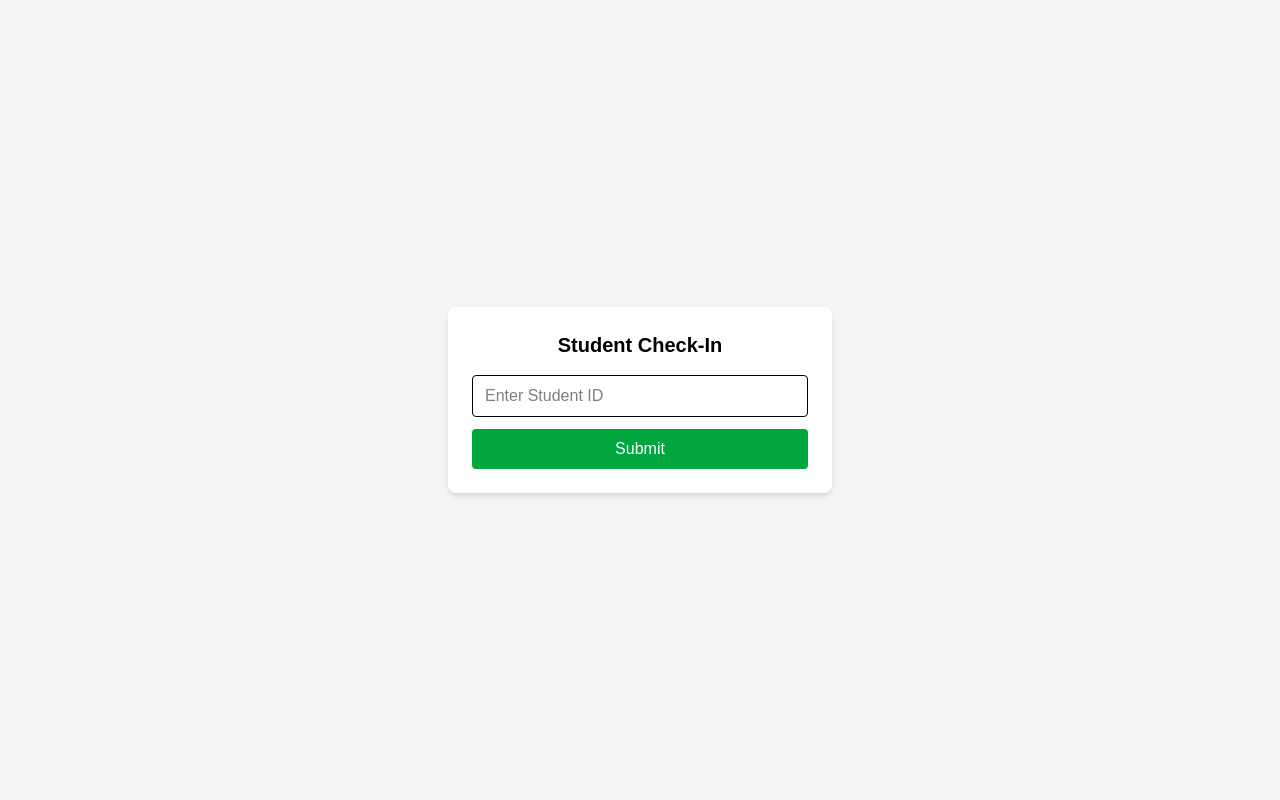
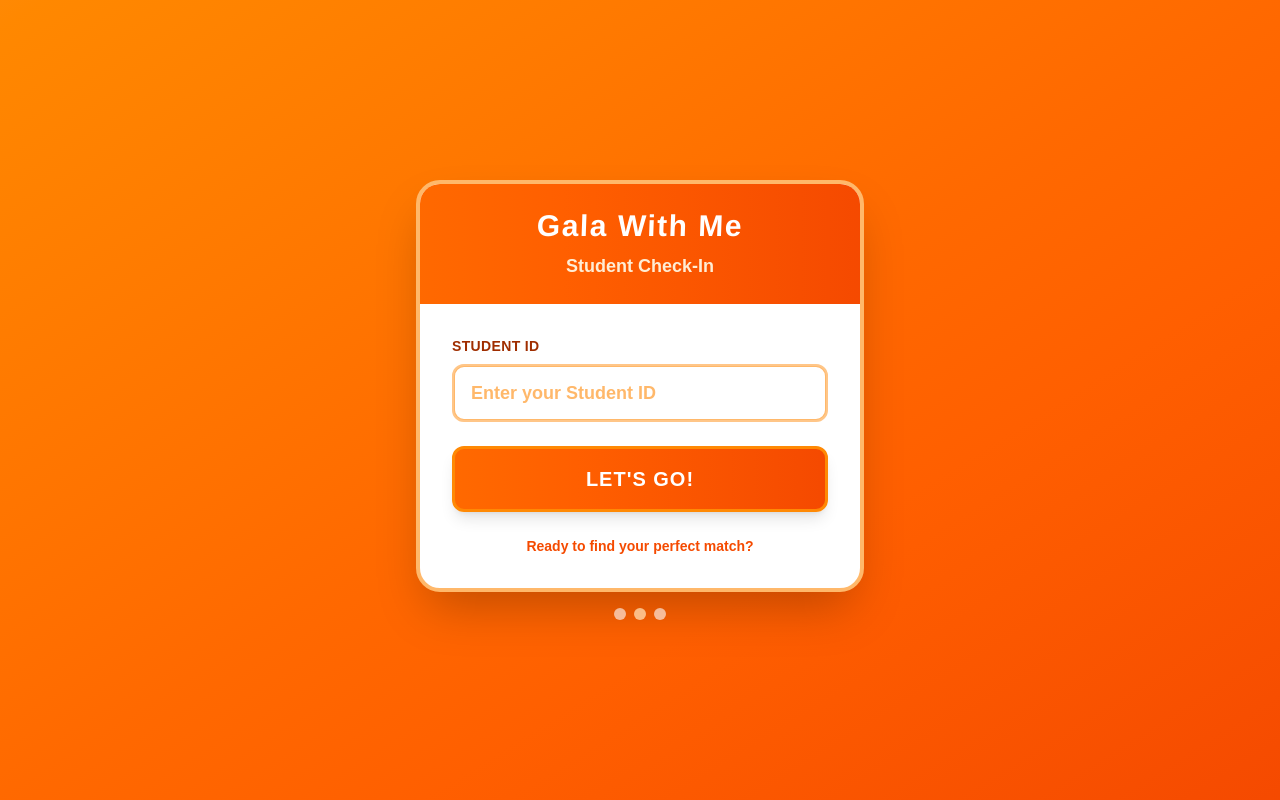
Before and after one commit to dlsl-animodev/gala-with-me, a Next.js app: page / in a window 1280 px wide. Built offline with nearby package versions, Linux system fonts and the light colour scheme; no server answers.

Commit message:
Style registration page with retro orange theme and fix auth context department handling

```diff
--- a/app/components/registrations.tsx
+++ b/app/components/registrations.tsx
@@ -61,35 +61,82 @@ export default function RegistrationPage() {
   }
 
   return (
-    <div className="h-screen flex items-center justify-center bg-gray-100">
-      <form
-        onSubmit={handleSubmit}
-        className="bg-white p-6 rounded-lg shadow-md w-full max-w-sm"
-      >
-        <h1 className="text-xl font-bold mb-4 text-center text-black">
+    <div className="min-h-screen flex items-center justify-center bg-gradient-to-br from-orange-400 via-orange-500 to-orange-600 p-4">
+      <div className="w-full max-w-md">
+        {/* Main Card */}
+        <div className="bg-white rounded-3xl shadow-2xl overflow-hidden border-4 border-orange-300">
+          {/* Header Section */}
+          <div className="bg-gradient-to-r from-orange-500 to-orange-600 px-8 py-6 text-center">
+            <h1 className="text-3xl font-black text-white mb-2 tracking-wider transform -skew-x-2">
+              Gala With Me
+            </h1>
+            <p className="text-orange-100 font-semibold text-lg">
               Student Check-In
-        </h1>
+            </p>
+          </div>
 
+          {/* Form Section */}
+          <div className="p-8">
+            <form onSubmit={handleSubmit} className="space-y-6">
+              {/* Student ID Input */}
+              <div className="space-y-2">
+                <label className="block text-orange-800 font-bold text-sm uppercase tracking-wide">
+                  Student ID
+                </label>
+                <div className="relative">
                   <input
                     type="text"
-          placeholder="Enter Student ID"
+                    placeholder="Enter your Student ID"
                     value={studentId}
                     onChange={(e) => setStudentId(e.target.value)}
-          className="w-full border px-3 py-2 rounded mb-3 text-black"
+                    className="w-full border-3 border-orange-300 focus:border-orange-500 px-4 py-3 rounded-xl text-gray-800 font-semibold text-lg placeholder-orange-300 focus:outline-none focus:ring-4 focus:ring-orange-200 transition-all duration-200 transform focus:scale-105"
                     required
                     disabled={loading}
                   />
+                  <div className="absolute inset-0 rounded-xl border-2 border-white opacity-20 pointer-events-none"></div>
+                </div>
+              </div>
 
-        {error && <p className="text-red-600 text-sm mb-3">{error}</p>}
+              {/* Error Message */}
+              {error && (
+                <div className="bg-red-100 border-2 border-red-300 rounded-xl p-4 text-center">
+                  <p className="text-red-700 font-bold">{error}</p>
+                </div>
+              )}
 
+              {/* Submit Button */}
               <button
                 type="submit"
                 disabled={loading}
-          className="w-full bg-green-600 text-white py-2 rounded hover:bg-green-700 disabled:bg-gray-400"
+                className="w-full bg-gradient-to-r from-orange-500 to-orange-600 hover:from-orange-600 hover:to-orange-700 text-white font-black text-xl py-4 rounded-xl shadow-lg transform transition-all duration-200 hover:scale-105 hover:shadow-xl disabled:opacity-50 disabled:transform-none disabled:hover:scale-100 border-3 border-orange-400 uppercase tracking-wider"
               >
-          {loading ? "Checking..." : "Submit"}
+                {loading ? (
+                  <div className="flex items-center justify-center space-x-3">
+                    <div className="animate-spin rounded-full h-6 w-6 border-b-2 border-white"></div>
+                    <span>Checking...</span>
+                  </div>
+                ) : (
+                  "LET'S GO!"
+                )}
               </button>
             </form>
+
+            {/* Footer */}
+            <div className="mt-6 text-center">
+              <p className="text-orange-600 font-semibold text-sm">
+                Ready to find your perfect match?
+              </p>
+            </div>
+          </div>
+        </div>
+
+        {/* Decorative Elements */}
+        <div className="mt-4 flex justify-center space-x-2">
+          <div className="w-3 h-3 bg-white rounded-full opacity-60"></div>
+          <div className="w-3 h-3 bg-orange-200 rounded-full opacity-80"></div>
+          <div className="w-3 h-3 bg-white rounded-full opacity-60"></div>
+        </div>
+      </div>
     </div>
   );
 }
--- a/app/context/auth-context.tsx
+++ b/app/context/auth-context.tsx
@@ -125,7 +125,7 @@ export function AuthProvider({ children }: { children: React.ReactNode }) {
       const userData = {
         student_id: student.id,
         name: student.name,
-        department: studentData.department || "Unknown",
+        department: student.department || studentData.department || "Unknown",
         preferred_time: null,
       };
 
```
Also changed, not shown: app/lib/utils.ts (added). Lines whose indentation alone changed are shown as unchanged.
